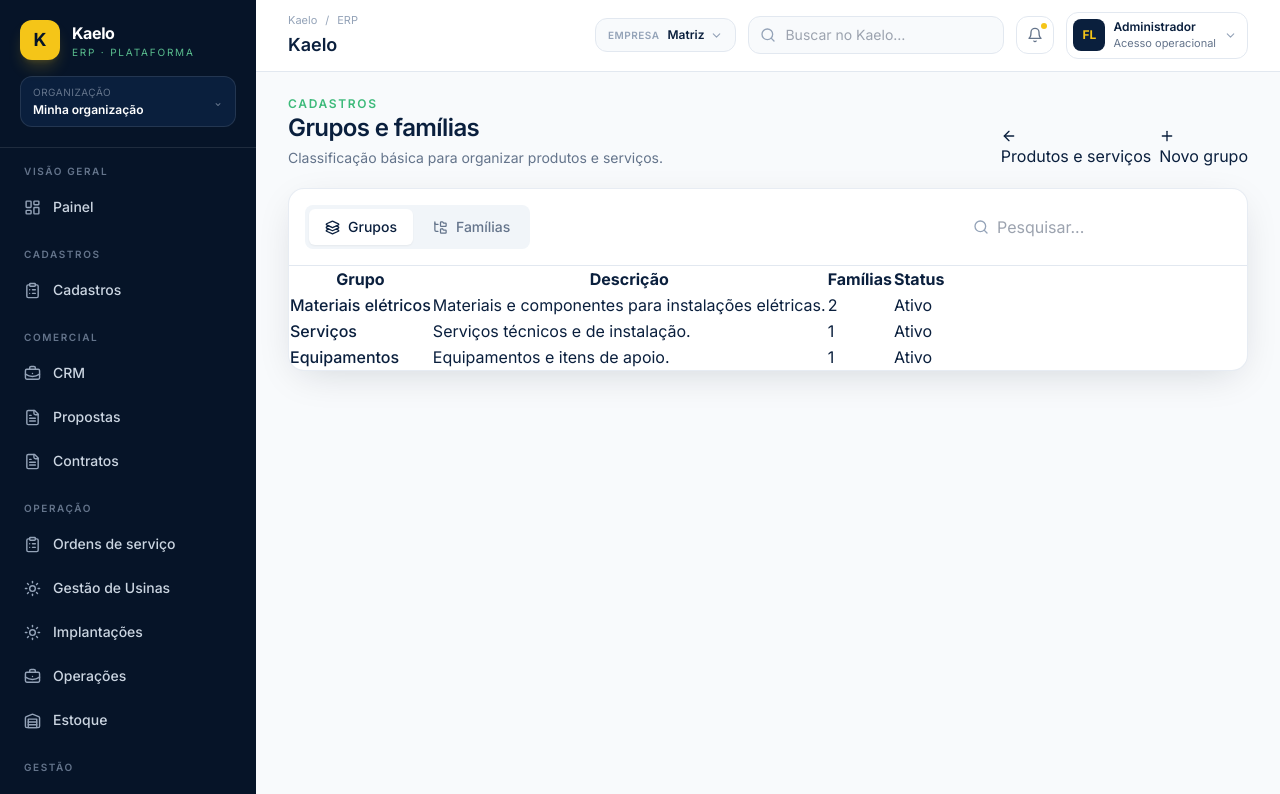
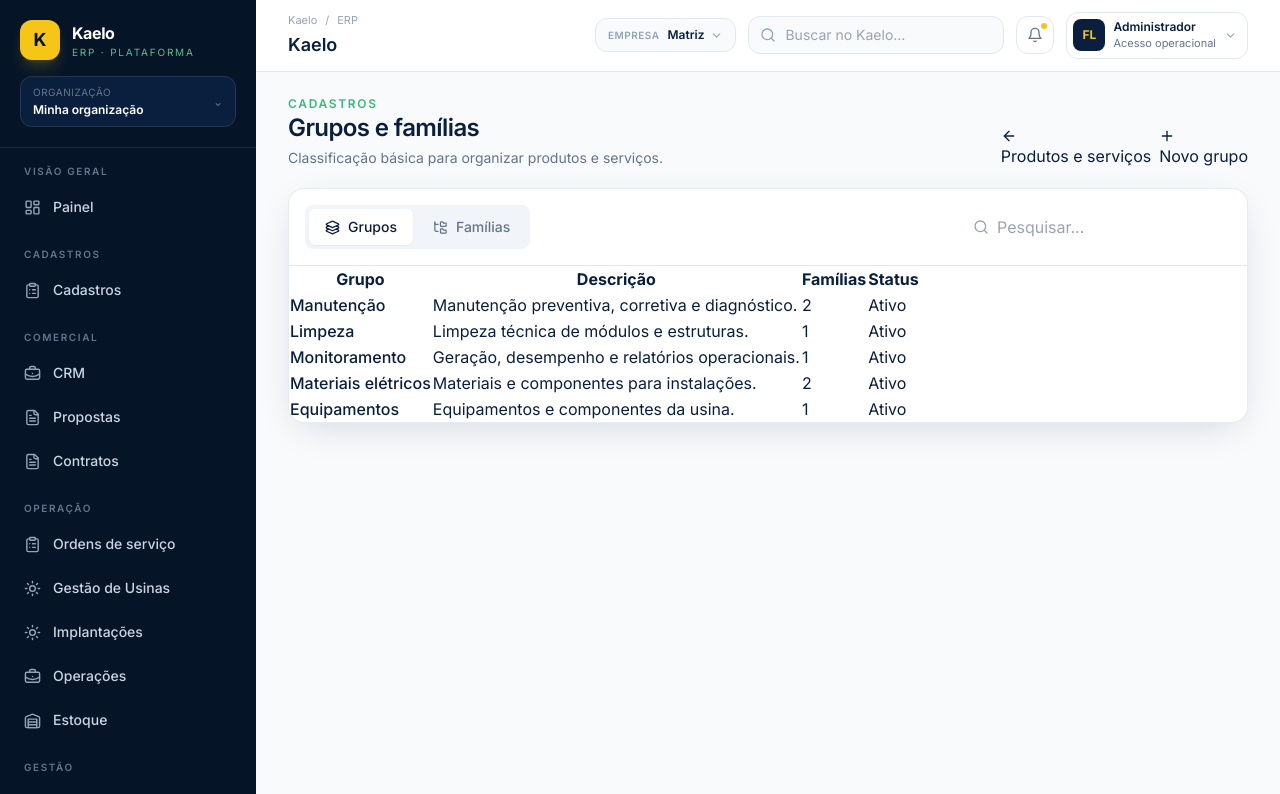
Before and after one commit to consultorfernandolima-cmyk/kaelo, a React (Vite) app: page /cadastros/grupos-familias in a window 1280 px wide. Shown: the top 794 px of the page. Built offline with nearby package versions, Linux system fonts and the light colour scheme.

Commit message:
feat: alinhar classificacao de servicos ao modulo de usinas

```diff
--- a/src/modules/cadastros/GruposFamiliasPage.jsx
+++ b/src/modules/cadastros/GruposFamiliasPage.jsx
@@ -3,15 +3,20 @@
 import { ArrowLeft, Plus, Search, Layers3, FolderTree } from 'lucide-react'
 
 const initialGroups = [
-  { id: 1, name: 'Materiais elétricos', description: 'Materiais e componentes para instalações elétricas.', families: 2, active: true },
-  { id: 2, name: 'Serviços', description: 'Serviços técnicos e de instalação.', families: 1, active: true },
-  { id: 3, name: 'Equipamentos', description: 'Equipamentos e itens de apoio.', families: 1, active: true },
+  { id: 1, name: 'Manutenção', description: 'Manutenção preventiva, corretiva e diagnóstico.', families: 2, active: true },
+  { id: 2, name: 'Limpeza', description: 'Limpeza técnica de módulos e estruturas.', families: 1, active: true },
+  { id: 3, name: 'Monitoramento', description: 'Geração, desempenho e relatórios operacionais.', families: 1, active: true },
+  { id: 4, name: 'Materiais elétricos', description: 'Materiais e componentes para instalações.', families: 2, active: true },
+  { id: 5, name: 'Equipamentos', description: 'Equipamentos e componentes da usina.', families: 1, active: true },
 ]
 const initialFamilies = [
-  { id: 1, group: 'Materiais elétricos', name: 'Cabos e condutores', description: 'Cabos, fios e condutores.', active: true },
-  { id: 2, group: 'Materiais elétricos', name: 'Proteção elétrica', description: 'Disjuntores, DPS e proteção.', active: true },
-  { id: 3, group: 'Serviços', name: 'Instalação elétrica', description: 'Serviços de instalação e manutenção.', active: true },
-  { id: 4, group: 'Equipamentos', name: 'Equipamentos solares', description: 'Equipamentos relacionados à geração solar.', active: true },
+  { id: 1, group: 'Manutenção', name: 'Preventiva', description: 'Inspeções e manutenção preventiva.', active: true },
+  { id: 2, group: 'Manutenção', name: 'Corretiva', description: 'Diagnóstico e manutenção corretiva.', active: true },
+  { id: 3, group: 'Limpeza', name: 'Módulos', description: 'Limpeza dos módulos fotovoltaicos.', active: true },
+  { id: 4, group: 'Monitoramento', name: 'Desempenho', description: 'Monitoramento e relatórios de desempenho.', active: true },
+  { id: 5, group: 'Materiais elétricos', name: 'Cabos e condutores', description: 'Cabos, fios e condutores.', active: true },
+  { id: 6, group: 'Materiais elétricos', name: 'Proteção elétrica', description: 'Disjuntores, DPS e proteção.', active: true },
+  { id: 7, group: 'Equipamentos', name: 'Equipamentos solares', description: 'Equipamentos relacionados à geração solar.', active: true },
 ]
 
 export default function GruposFamiliasPage() {
```
